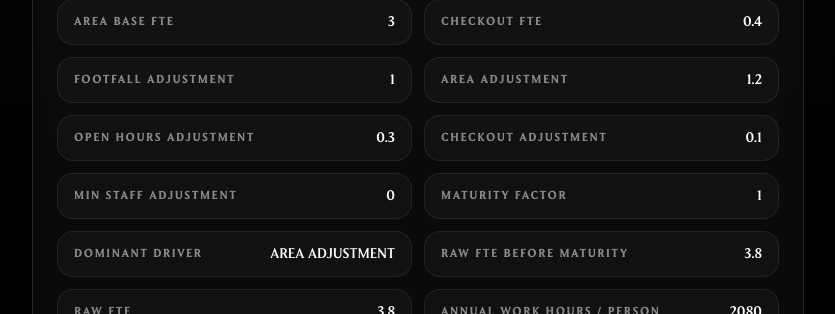
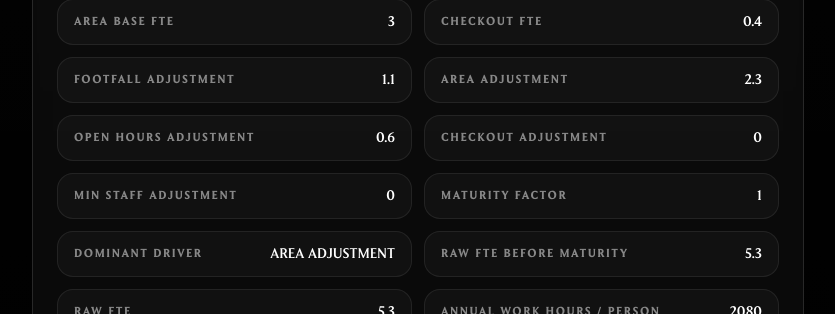
Before and after one commit to snoaden17/staffing-calculator, a Next.js app: page / in a window 1280 px wide. Shown: the part 1468-1782 px from the top of the page, without its empty margins (444-1279 px from the left). Built offline with nearby package versions, Linux system fonts and the light colour scheme.

Commit message:
update: HC calculator logic adjusted

```diff
--- a/app/page.tsx
+++ b/app/page.tsx
@@ -144,14 +144,15 @@ export default function Home() {
 
   const conservativeFactor = 1.02;
 
-  const footfallWeight = 0.45;
-  const areaWeight = 0.45;
-  const openHoursWeight = 0.5;
+  const footfallWeight = 0.835;
+  const areaWeight = 0.969;
+  const openHoursWeight = 0.89;
 
-  const checkoutWeight = 0.2;
-  const minimumStaffWeight = 0.04;
+  const checkoutWeight = 0.05;
+  const minimumStaffWeight = 0.02;
 
   const maxMaturityPenalty = 0.5;
+  const defaultOpenHours = 8;
 
   const normalizedArea = useMemo(() => {
     const rawArea = parseInputNumber(areaInput);
@@ -197,8 +198,6 @@ export default function Home() {
 
     const areaBaseFTE = areaCoverage > 0 ? areaPyeong / areaCoverage : 0;
 
-    const openHoursRatio = workHours > 0 ? openHours / workHours : 1;
-
     const yearlyTransactions = ticket > 0 ? sales / ticket : 0;
     const yearlyCheckoutHours = (yearlyTransactions * avgCheckout) / 60;
     const checkoutFTE =
@@ -207,13 +206,19 @@ export default function Home() {
         : 0;
 
     const footfallExcessFTE = Math.max(
-      footfallBaseFTE - salesBaselineFTE * 0.28,
+      footfallBaseFTE - salesBaselineFTE * 1.0,
       0
     );
 
-    const areaExcessFTE = Math.max(areaBaseFTE - salesBaselineFTE * 0.22, 0);
+    const areaExcessFTE = Math.max(
+      areaBaseFTE - salesBaselineFTE * 0.5,
+      0
+    );
 
-    const openHoursExcessRatio = Math.max(openHoursRatio - 1, 0);
+    const openHoursExcessRatio = Math.max(
+      openHours / defaultOpenHours - 1,
+      0
+    );
 
     const footfallAdjustment = footfallExcessFTE * footfallWeight;
     const areaAdjustment = areaExcessFTE * areaWeight;
@@ -327,7 +332,7 @@ export default function Home() {
         Math.abs(store.dailyFootfall - currentFootfall) / 10;
 
       const score =
-        salesScore * 0.35 + areaScore * 0.45 + footfallScore * 0.2;
+        salesScore * 0.45 + areaScore * 0.45 + footfallScore * 0.1;
 
       const ptFte =
         (Number(store.partTimeStaff) || 0) *
```
